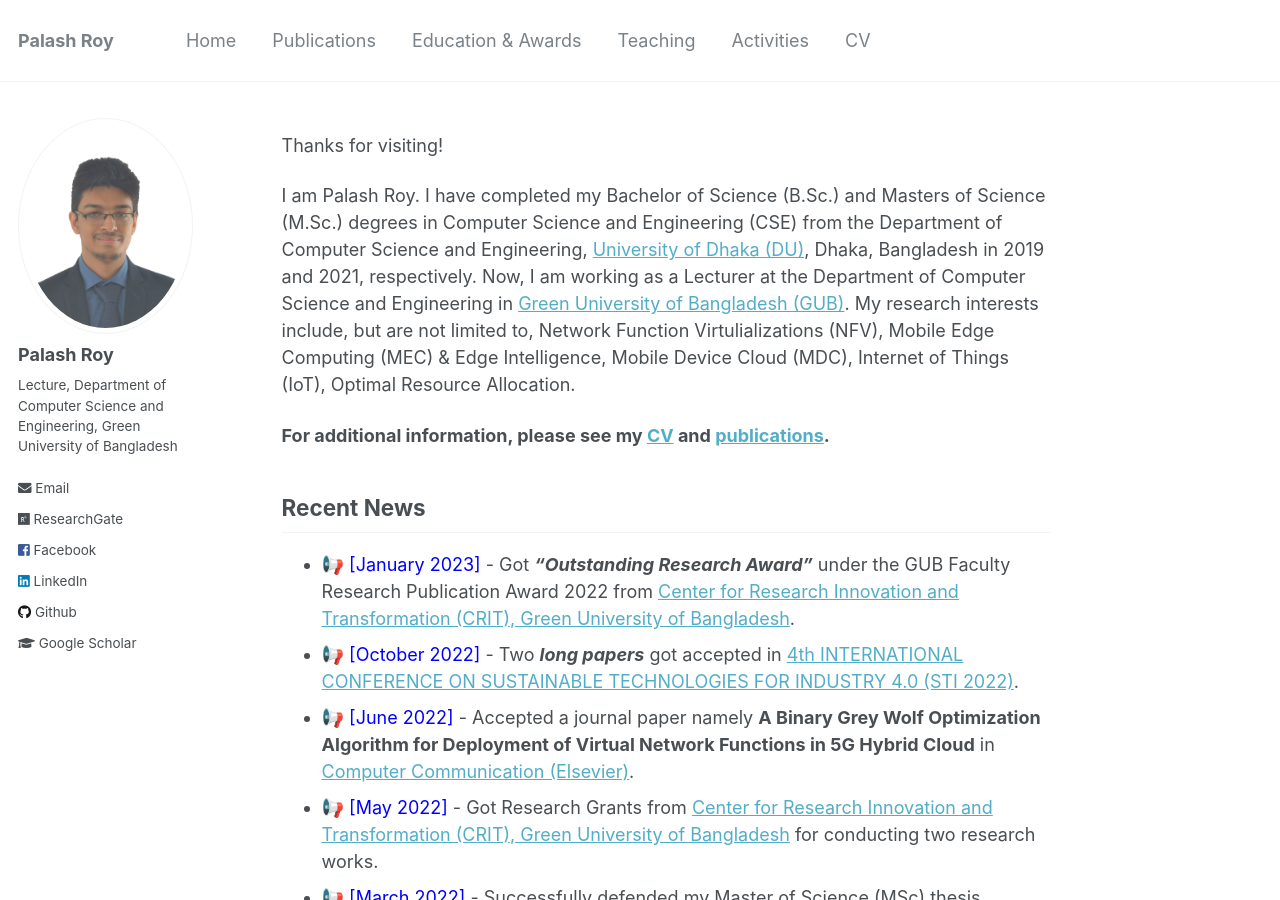
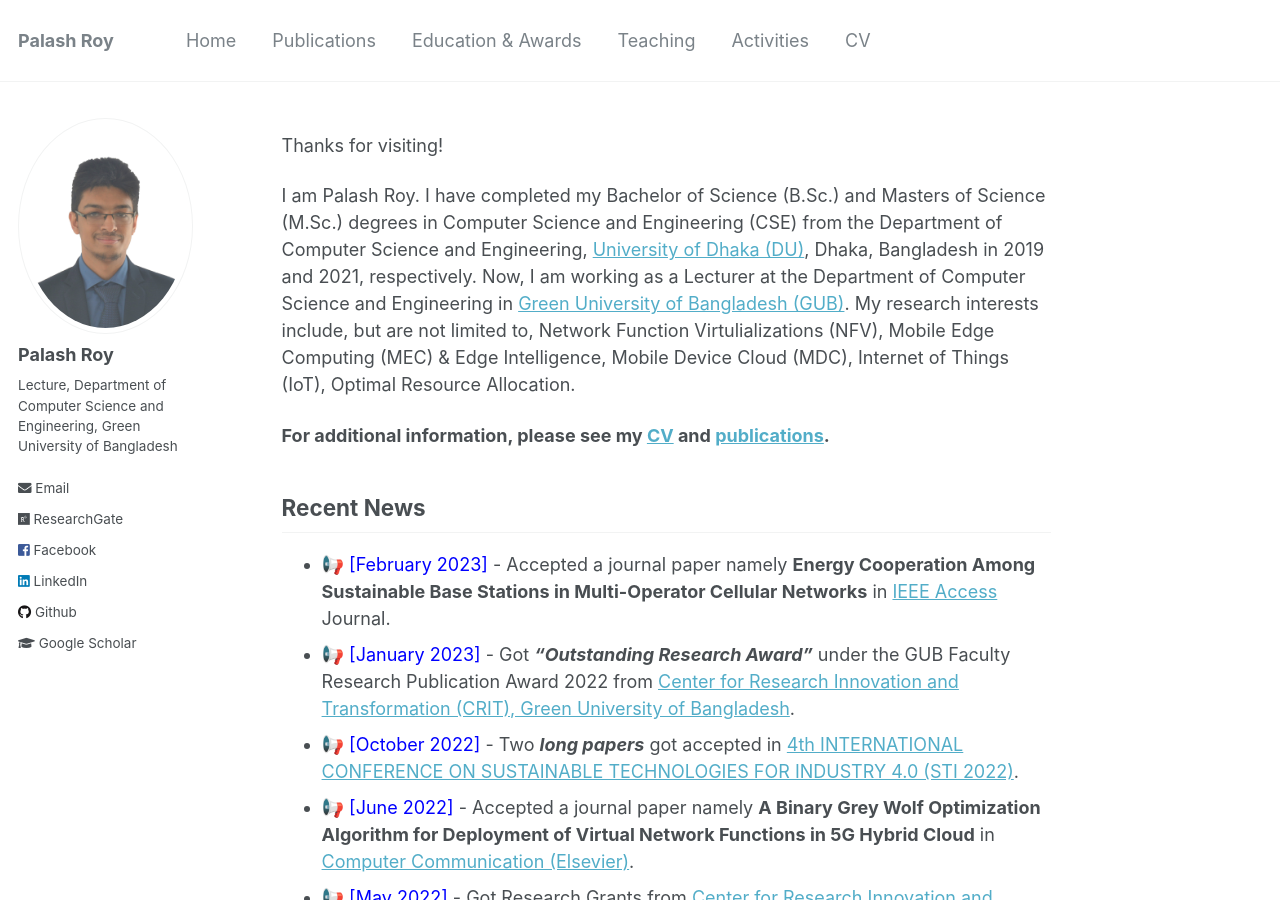
Before and after one commit to PalashRoy975/PalashRoy975.github.io, a Jekyll site: the page built from _pages/about.md, in a window 1280 px wide and 900 px high. Built offline with Jekyll 4.4.1, drawn with Linux system fonts in a browser that asks for light colours.

Commit message:
Update about.md

```diff
--- a/_pages/about.md
+++ b/_pages/about.md
@@ -22,6 +22,7 @@ I am Palash Roy. I have completed my Bachelor of Science (B.Sc.) and Masters of
 
 
 ## Recent News
+* 📢 <span style="color:Blue"> [February 2023] </span> - Accepted a journal paper namely **Energy Cooperation Among Sustainable Base Stations in Multi-Operator Cellular Networks** in [IEEE Access](https://ieeeaccess.ieee.org/) Journal.
 * 📢 <span style="color:Blue"> [January 2023] </span> - Got ***"Outstanding Research Award"*** under the GUB Faculty Research Publication Award 2022 from [Center for Research Innovation and Transformation (CRIT), Green University of Bangladesh](http://crit.green.edu.bd/).
 * 📢 <span style="color:Blue"> [October 2022] </span> - Two ***long papers*** got accepted in  [4th INTERNATIONAL CONFERENCE ON
 SUSTAINABLE TECHNOLOGIES FOR INDUSTRY 4.0 (STI 2022)](https://fse.green.edu.bd/sti-2022/).
```
